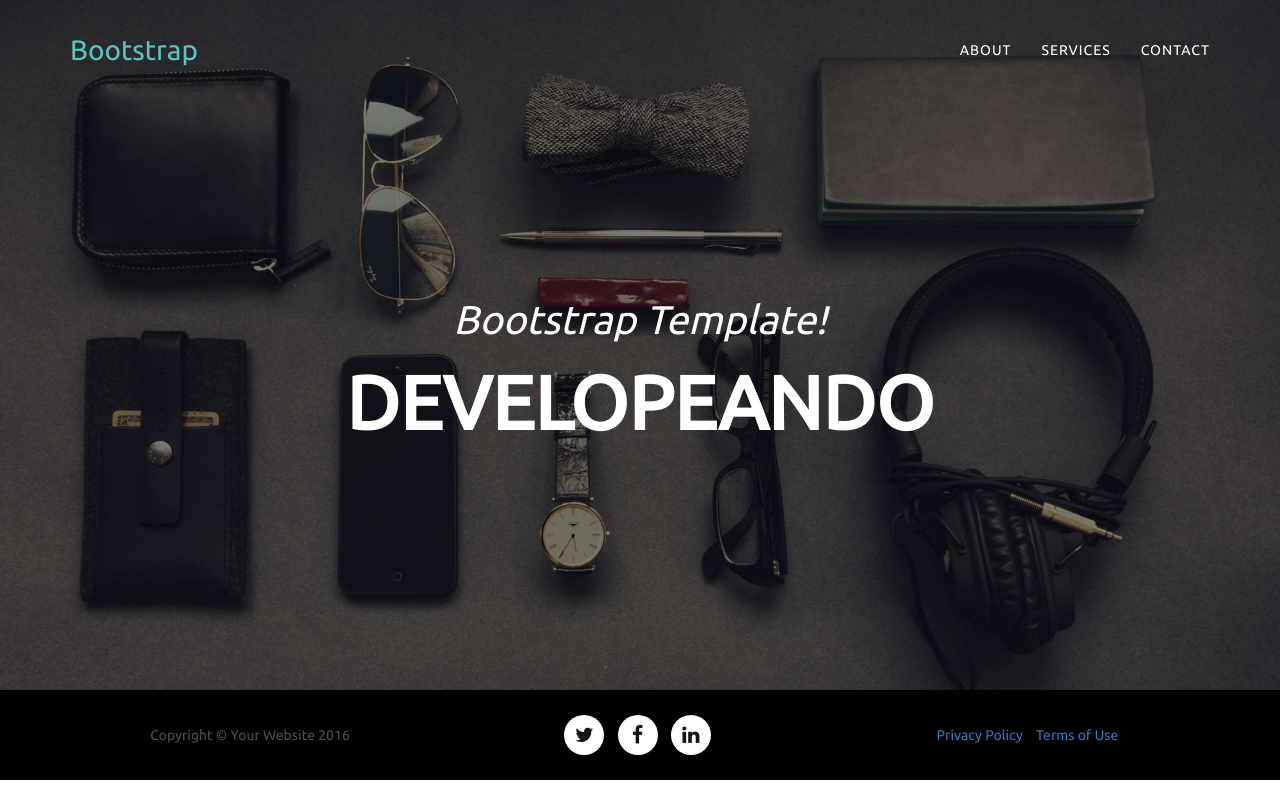
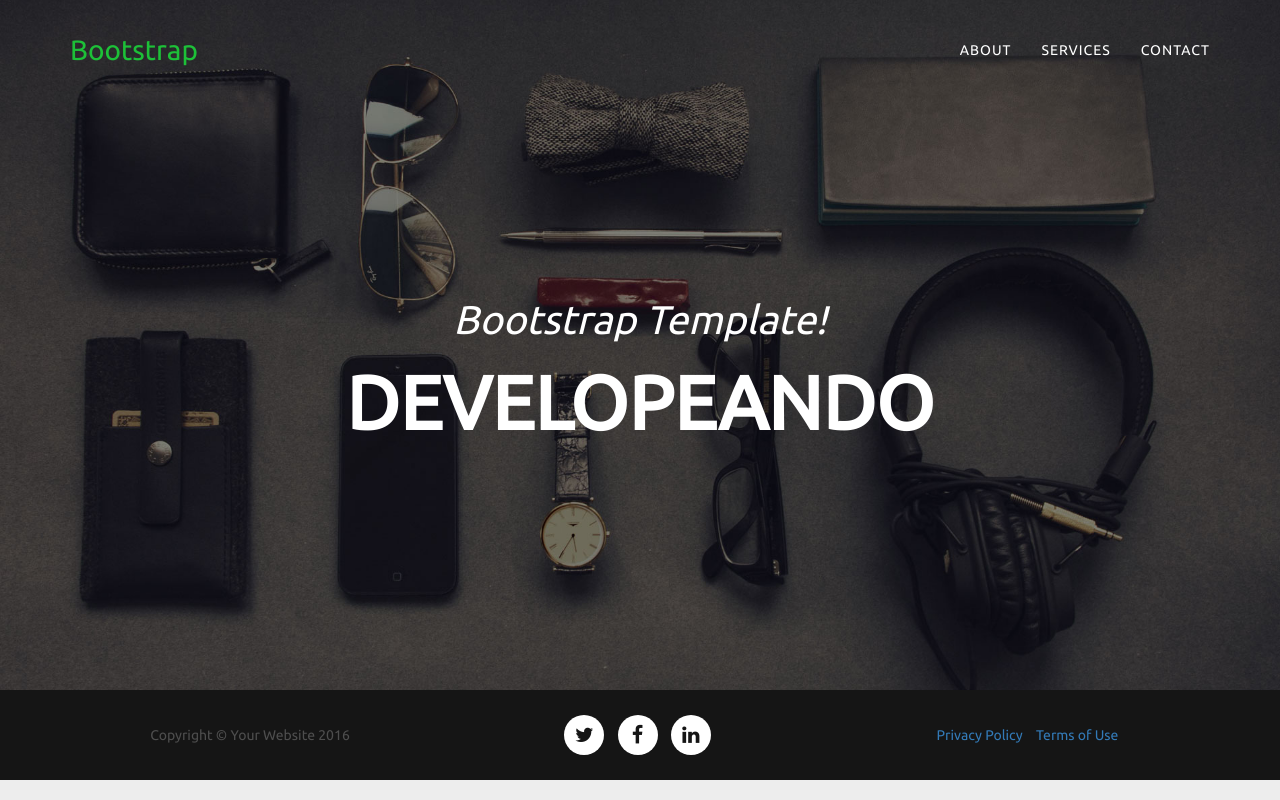
Before and after one commit to alingerth/developeando.github.io, a plain HTML site: page index.html in a window 1280 px wide. Drawn offline with Linux system fonts and the light colour scheme.

Commit message:
Update main.css

```diff
--- a/css/main.css
+++ b/css/main.css
@@ -2,7 +2,7 @@
 
 /* BODY */
 body {
-  background: 04000013;
+  background: #ededed;
   font-family: 'Ubuntu', sans-serif;
   color: #4e4e4e;
 }
@@ -18,7 +18,7 @@ body {
 }
 
 .navbar-custom.affix {
-  background-color: #1dc038;
+  background-color: #151515;
   padding: 3px 0;
   max-height: 55px;
 }
@@ -52,7 +52,7 @@ body {
 }
 
 .navbar-custom .navbar-brand {
-  color: #58c5c0;
+  color: #1dc038;
 }
 
 .navbar-custom .navbar-brand:hover {
@@ -151,7 +151,7 @@ header .intro .team {
 
 /* FOOTER */
 footer {
-  background: black;
+  background: #151515;
   padding: 25px 0;
   text-align: center;
 }
```
